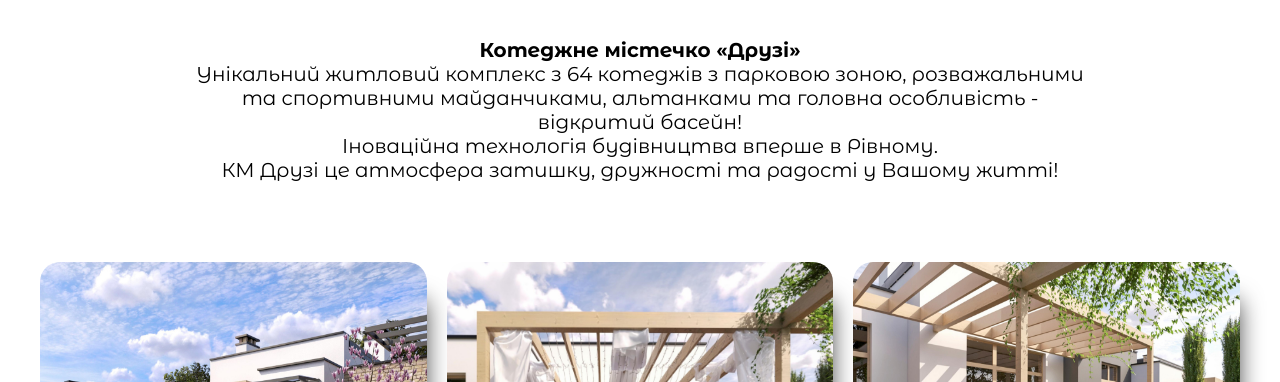
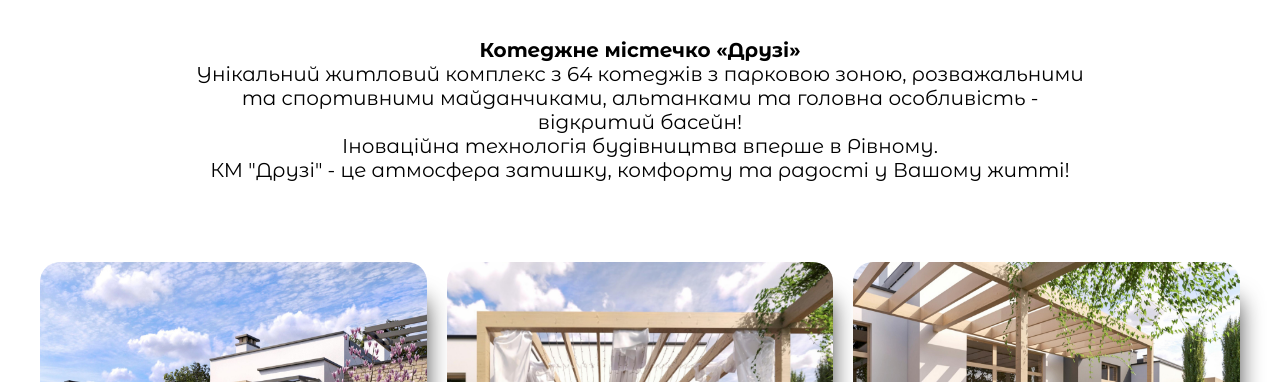
Before and after one commit to StanislavHomych/Grigorenko, a plain HTML site: page index.html in a window 1280 px wide. Shown: the part 802-1184 px from the top of the page. Drawn offline with Linux system fonts and the light colour scheme.

Commit message:
second commit

```diff
--- a/index.html
+++ b/index.html
@@ -77,7 +77,7 @@
         розважальними та спортивними майданчиками, альтанками та головна
         особливість - відкритий басейн! <br />
         Іноваційна технологія будівництва вперше в Рівному.<br />
-        КМ Друзі це атмосфера затишку, дружності та радості у Вашому житті!
+        КМ "Друзі" - це атмосфера затишку, комфорту та радості у Вашому житті!
       </p>
     </div>
     <div class="renders1">
```
Also changed, not shown: assets/Frame7.png, assets/Frame8.png.
